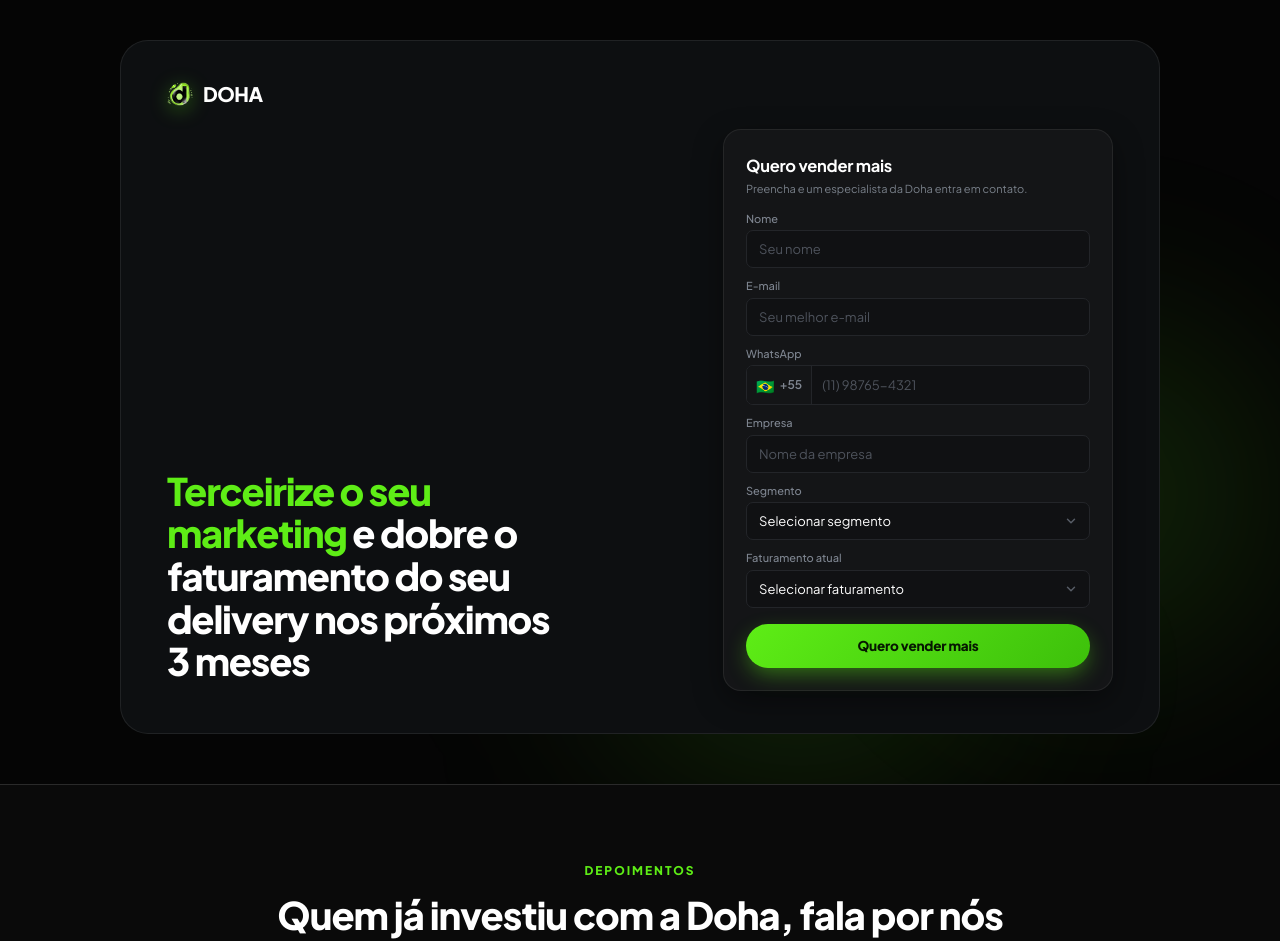
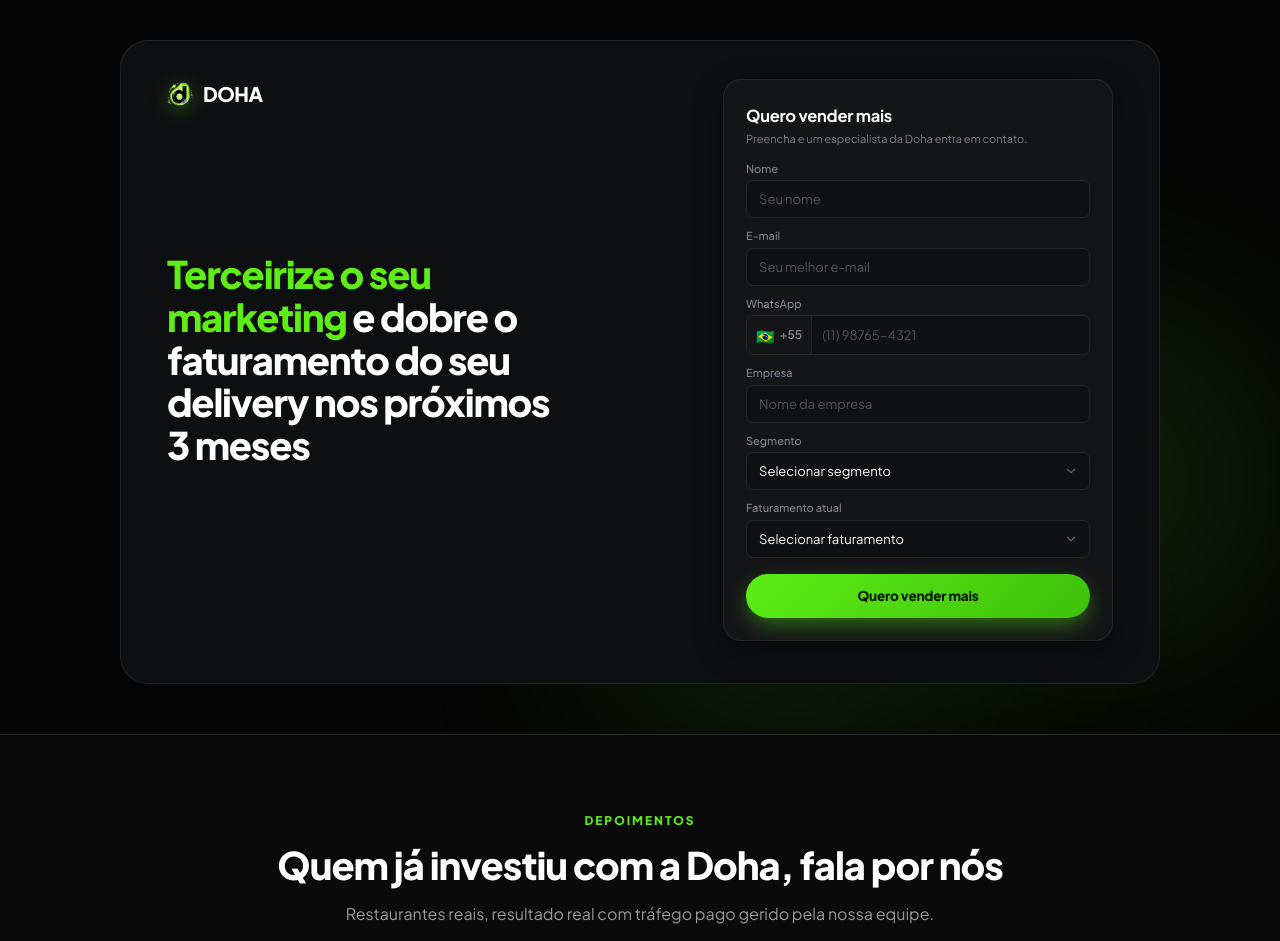
Before and after one commit to rbsoriano/lp-3meses, a website: page index.html in a window 1280 px wide. Shown: the top 941 px of the page. Drawn offline with Linux system fonts and the light colour scheme.

Commit message:
fix: centralizar verticalmente o texto da hero conforme a referencia

```diff
--- a/assets/css/style.css
+++ b/assets/css/style.css
@@ -133,16 +133,16 @@ button, input, select, textarea {
 }
 
 /* ==========================================================================
-   HEADER / LOGO (dentro do card)
+   HEADER / LOGO (dentro do card, no topo esquerdo)
    ========================================================================== */
 
 .hero-header {
-  display: flex;
-  align-items: center;
-  justify-content: flex-start;
-  margin-bottom: 20px;
-  position: relative;
-  z-index: 1;
+  position: absolute;
+  top: 38px;
+  left: 46px;
+  z-index: 2;
+  display: flex;
+  align-items: center;
 }
 
 .brand-logo {
@@ -169,24 +169,25 @@ button, input, select, textarea {
 }
 
 /* ==========================================================================
-   HERO CONTENT — 2 COLUNAS
+   HERO CONTENT — 2 COLUNAS (TEXTO CENTRALIZADO IGUAL AO MODELO)
    ========================================================================== */
 
 .hero-grid {
   display: grid;
   grid-template-columns: 1.14fr 0.86fr;
   gap: 36px;
-  align-items: end;
+  align-items: center;
+  min-height: 530px;
   position: relative;
   z-index: 1;
 }
 
-/* Coluna da Esquerda: Headline no ponto exato da referência */
+/* Coluna da Esquerda: Headline perfeitamente centralizada verticalmente */
 .hero-left {
   display: flex;
   flex-direction: column;
-  justify-content: flex-end;
-  padding-bottom: 8px;
+  justify-content: center;
+  align-self: center;
 }
 
 .hero-title {
@@ -213,6 +214,7 @@ button, input, select, textarea {
 .hero-right {
   display: flex;
   justify-content: flex-end;
+  align-items: center;
 }
 
 .lead-form-card {
@@ -1287,6 +1289,7 @@ button, input, select, textarea {
   }
 
   .hero-header {
+    position: static;
     margin-bottom: 24px;
   }
 
```
